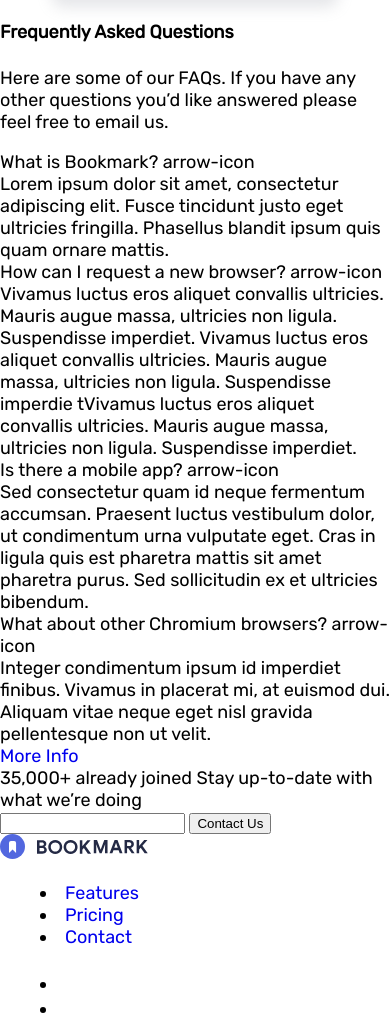
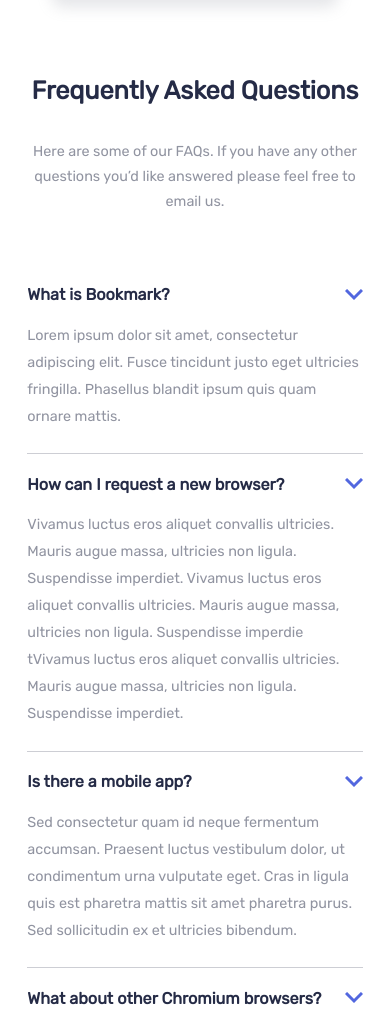
Before and after one commit to jarher/bookmarkLandingPage, a plain HTML site: page index.html in a window 390 px wide. Shown: the part 2935-3958 px from the top of the page. Drawn offline with Linux system fonts and the light colour scheme.

Commit message:
questions  mobile styles finished

```diff
--- a/assets/css/questions.css
+++ b/assets/css/questions.css
@@ -1,24 +1,59 @@
-.questions{
-
+.questions {
+  margin: 20% 7%;
+  text-align: center;
 }
-.questions h4{
-
+.questions h4 {
+  font-size: 1.4rem;
+  color: var(--Very-Dark-Blue);
+  font-weight: bold;
 }
-.questions p{
-
+.questions p {
+  color: var(--Grayish-Blue);
+  font-size: 0.8rem;
+  line-height: 1.4rem;
 }
-.questions-dropdown-wrapper{
-
+.questions-dropdown-wrapper {
+  margin: 15% 0;
 }
-.questions-dropdown-item{
-
+.questions-dropdown-item {
+  overflow: hidden;
+  position: relative;
 }
-.questions-dropdown-heading{
-
+.questions-dropdown-heading {
+  background-color: white;
+  position: absolute;
+  top: 0;
+  left: 0;
+  right: 0;
+  height: 60px;
+  display: flex;
+  flex-direction: row;
+  align-items: center;
+  justify-content: space-between;
+  z-index: 1;
 }
-.dropdown-description{
-
+.questions-dropdown-heading span:nth-child(1) {
+  font-size: 0.9rem;
+  color: var(--Very-Dark-Blue);
+  font-weight: 700;
 }
-.questions-button{
-
+.dropdown-description {
+  font-size: 0.8rem;
+  color: var(--Grayish-Blue);
+  line-height: 1.5rem;
+  margin-top: 10%;
+  padding: 7% 0;
+  text-align: left;
+  border-bottom: 1px solid hsla(229, 8%, 60%, 0.455);
 }
+.questions-button {
+    background-color: var(--Soft-Blue);
+    color: white;
+    display: block;
+    padding: 4%;
+    font-size: 0.8rem;
+    border-radius: 5px;
+    width: 33%;
+    margin: auto;
+}
+/* transform: translateY(-130px); */
--- a/assets/js/load.js
+++ b/assets/js/load.js
@@ -4,6 +4,8 @@
       '<svg xmlns="http://www.w3.org/2000/svg" width="24" height="24"><path fill="#FFF" fill-rule="evenodd" d="M22.675 0H1.325C.593 0 0 .593 0 1.325v21.351C0 23.407.593 24 1.325 24H12.82v-9.294H9.692v-3.622h3.128V8.413c0-3.1 1.893-4.788 4.659-4.788 1.325 0 2.463.099 2.795.143v3.24l-1.918.001c-1.504 0-1.795.715-1.795 1.763v2.313h3.587l-.467 3.622h-3.12V24h6.116c.73 0 1.323-.593 1.323-1.325V1.325C24 .593 23.407 0 22.675 0z"/></svg>',
     twitterIcon:
       '<svg xmlns="http://www.w3.org/2000/svg" width="24" height="20"><path fill="#FFF" fill-rule="evenodd" d="M24 2.557a9.83 9.83 0 0 1-2.828.775A4.932 4.932 0 0 0 23.337.608a9.864 9.864 0 0 1-3.127 1.195A4.916 4.916 0 0 0 16.616.248c-3.179 0-5.515 2.966-4.797 6.045A13.978 13.978 0 0 1 1.671 1.149a4.93 4.93 0 0 0 1.523 6.574 4.903 4.903 0 0 1-2.229-.616c-.054 2.281 1.581 4.415 3.949 4.89a4.935 4.935 0 0 1-2.224.084 4.928 4.928 0 0 0 4.6 3.419A9.9 9.9 0 0 1 0 17.54a13.94 13.94 0 0 0 7.548 2.212c9.142 0 14.307-7.721 13.995-14.646A10.025 10.025 0 0 0 24 2.557z"/></svg>',
+    arrowIcon:
+      '<svg xmlns="http://www.w3.org/2000/svg" width="18" height="12"><path fill="none" stroke="#5267DF" stroke-width="3" d="M1 1l8 8 8-8"/></svg>',
   };
 
   Array.from(document.querySelectorAll(".icon")).forEach((icon) => {
--- a/index.html
+++ b/index.html
@@ -154,18 +154,17 @@
         <div class="questions-dropdown-item">
           <div class="questions-dropdown-heading">
             <span>What is Bookmark?</span>
-            <span>arrow-icon</span>
+            <span class="icon">arrowIcon</span>
           </div>
           <div class="dropdown-description">
             Lorem ipsum dolor sit amet, consectetur adipiscing elit. Fusce tincidunt
             justo eget ultricies fringilla. Phasellus blandit ipsum quis quam ornare mattis.
           </div>
-
         </div>
         <div class="questions-dropdown-item">
           <div class="questions-dropdown-heading">
             <span>How can I request a new browser?</span>
-            <span>arrow-icon</span>
+            <span class="icon">arrowIcon</span>
           </div>
           <div class="dropdown-description">
             Vivamus luctus eros aliquet convallis ultricies. Mauris augue massa, ultricies non ligula.
@@ -177,7 +176,7 @@
         <div class="questions-dropdown-item">
           <div class="questions-dropdown-heading">
             <span>Is there a mobile app?</span>
-            <span>arrow-icon</span>
+            <span class="icon">arrowIcon</span>
           </div>
           <div class="dropdown-description">
             Sed consectetur quam id neque fermentum accumsan. Praesent luctus vestibulum dolor, ut condimentum
@@ -188,7 +187,7 @@
         <div class="questions-dropdown-item">
           <div class="questions-dropdown-heading">
             <span>What about other Chromium browsers?</span>
-            <span>arrow-icon</span>
+            <span class="icon">arrowIcon</span>
           </div>
           <div class="dropdown-description">
             Integer condimentum ipsum id imperdiet finibus. Vivamus in placerat mi, at euismod dui. Aliquam
```
